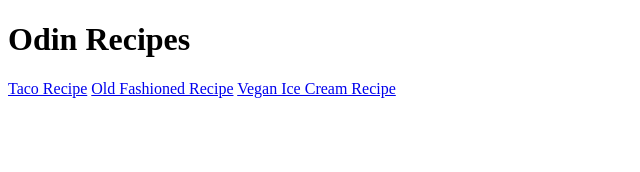
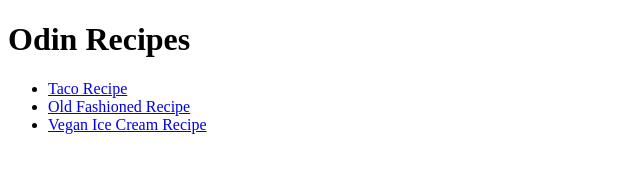
Before and after one commit to Csmith954/odin-recipes, a plain HTML site: page index.html in a window 1280 px wide. Shown: the whole page, without its empty margins (0-640 px from the left). Drawn offline with Linux system fonts and the light colour scheme.

Commit message:
fix image not displaying on vegan-ice-cream.html and updated index.html

```diff
--- a/index.html
+++ b/index.html
@@ -6,8 +6,10 @@
     </head>
     <body>
         <h1>Odin Recipes</h1>
-        <a href="recipes/taco.html">Taco Recipe</a>
-        <a href="recipes/old-fashion.html">Old Fashioned Recipe</a>
-        <a href="recipes/vegan-ice-cream.html">Vegan Ice Cream Recipe</a>
+        <ul>
+        <li><a href="recipes/taco.html">Taco Recipe</a></li>
+        <li><a href="recipes/old-fashion.html">Old Fashioned Recipe</a></li>
+        <li><a href="recipes/vegan-ice-cream.html">Vegan Ice Cream Recipe</a></li>
+        </ul>
     </body>
 </html>
```
Also changed, not shown: recipes/vegan-ice-cream.html (+1 -1 lines).
